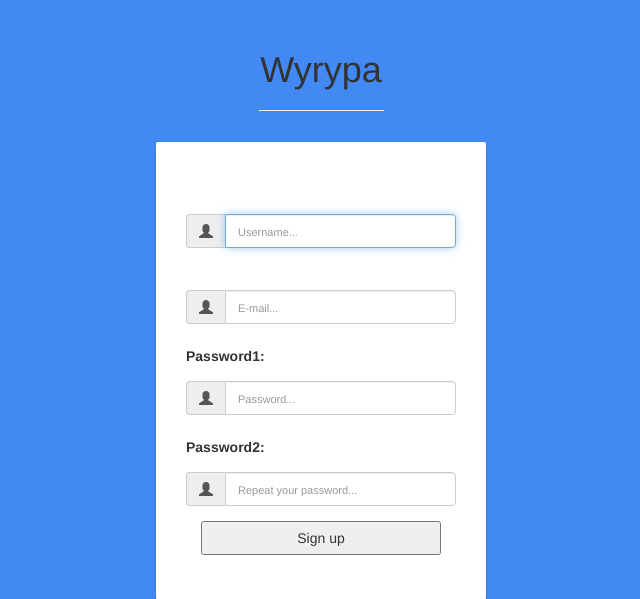
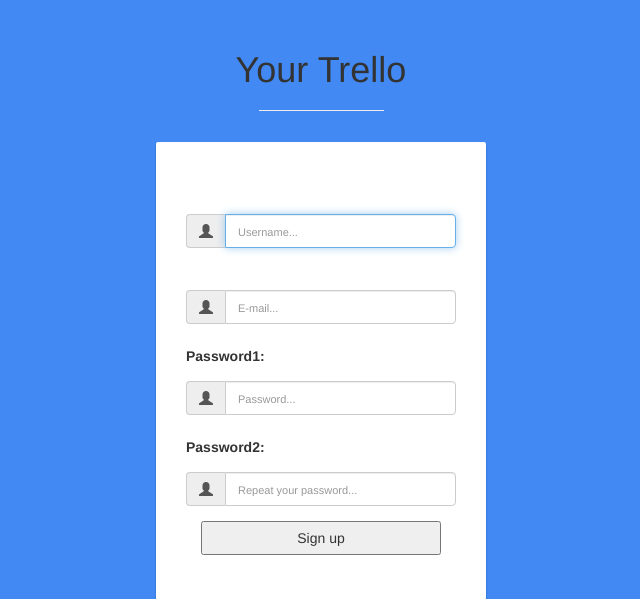
Before and after one commit to Rads92/my_trello, a Django app: page /trello/signup in a window 1280 px wide. Shown: the part 53-652 px from the top of the page, without its empty margins (319-959 px from the left). Run offline with Django 3.2, Linux system fonts and the light colour scheme; some libraries are stand-ins or nearby versions.

Commit message:
repaired singup

```diff
--- a/project/trello/templates/trello/singup.html
+++ b/project/trello/templates/trello/singup.html
@@ -34,7 +34,7 @@
     <div class="row main">
         <div class="panel-heading">
            <div class="panel-title text-center">
-                   <h1 class="title">Wyrypa</h1>
+                   <h1 class="title">Your Trello</h1>
                    <hr />
                </div>
         </div>
```
